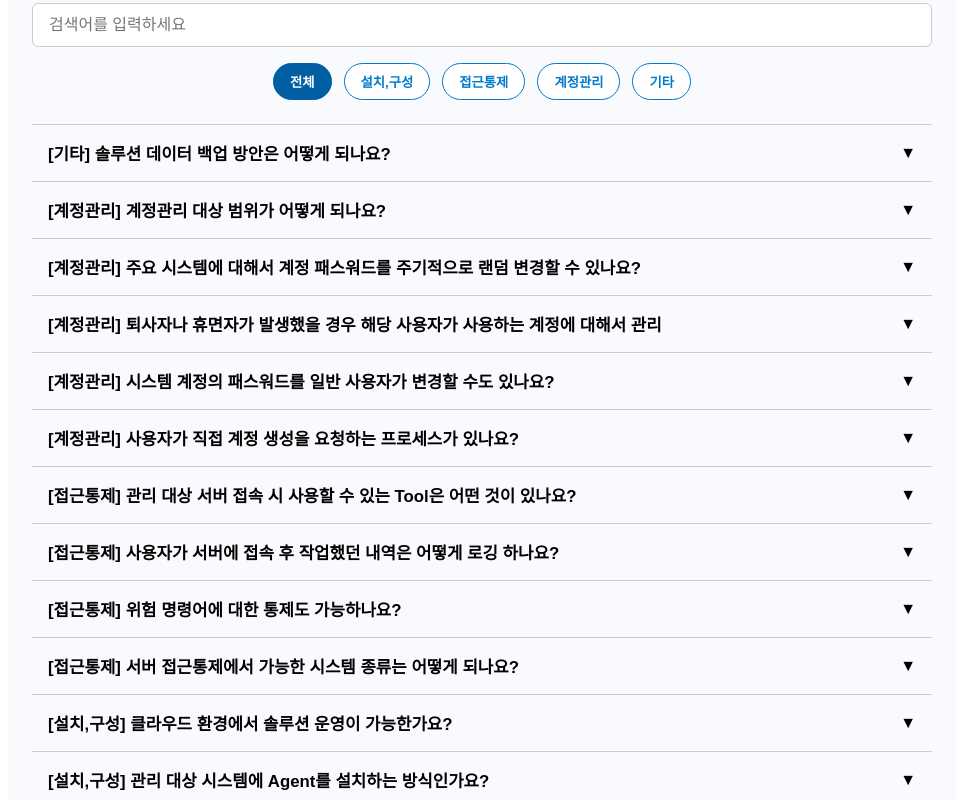
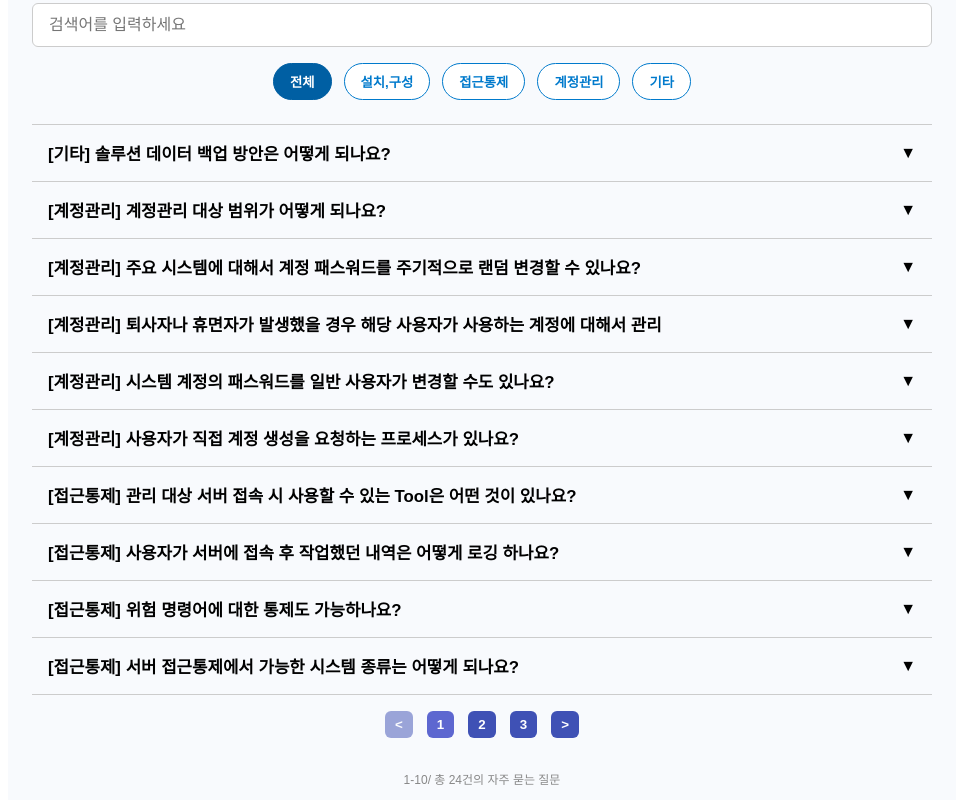
Before and after one commit to CookKMS/Cook_KMS_FrontEnd, a React (Create React App) app: page /faq in a window 1280 px wide. Shown: the part 180-980 px from the top of the page, without its empty margins (158-1121 px from the left). Built offline with nearby package versions, Linux system fonts and the light colour scheme.

Commit message:
Feat/ FAQ 페이지에 페이지네이션 추가
10개로 나누고, 전체 개수 표시.

```diff
--- a/src/pages/FAQPage.js
+++ b/src/pages/FAQPage.js
@@ -1,36 +1,59 @@
-// src/pages/FAQPage.js
-
-import React, { useState } from "react";
+import React, { useState, useEffect } from "react";
 import Header from "../components/Header";
 import "../styles/FAQPage.css";
-import { faqData } from "../data/faqData"; // ✅ [개발 초기] 임시 데이터 사용 (실제 서비스에서는 API 연동 예정)
+// [TODO: 초기 개발단계에서만 사용] 실제 서비스에서는 API 연동 예정
+import { faqData as dummyData } from "../data/faqData";
 
-// ✅ FAQ 카테고리 필터 목록 (카테고리 테이블과 매핑 가능)
+// ✅ 카테고리 목록 (공통 코드 테이블과 매핑 가능)
 const categories = ['전체', '설치,구성', '접근통제', '계정관리', '기타'];
 
 export default function FAQPage() {
-  // ✅ 사용자 입력 상태 관리
-  const [searchTerm, setSearchTerm] = useState(""); // 검색어
-  const [selectedCategory, setSelectedCategory] = useState("전체"); // 선택된 카테고리
-  const [expandedIndex, setExpandedIndex] = useState(null); // 확장된 질문 인덱스
+  // 📦 전체 FAQ 목록
+  const [faqList, setFaqList] = useState([]);
+  const [searchTerm, setSearchTerm] = useState("");
+  const [selectedCategory, setSelectedCategory] = useState("전체");
+  const [expandedIndex, setExpandedIndex] = useState(null);
 
-  // ✅ [Flask 연동 예정] FAQ 목록 필터링
-  // 추후 `/api/faq`와 같은 endpoint에서 전체 FAQ 데이터를 받아오도록 fetch 처리 필요
-  // 현재는 faqData (프론트 임시 데이터)를 활용
-  const filteredFaqs = faqData.filter((faq) => {
-    const matchesCategory =
-      selectedCategory === "전체" || faq.category === selectedCategory;
+  // 📄 페이지네이션
+  const [currentPage, setCurrentPage] = useState(1);
+  const itemsPerPage = 10;
 
-    const matchesSearch =
+  // ✅ FAQ 데이터 초기 로딩
+  useEffect(() => {
+    const fetchFaqs = async () => {
+      try {
+        // [Flask 연동 시 아래 코드 사용]
+        // const res = await fetch("/api/faq"); // ✅ GET /api/faq
+        // const data = await res.json();
+        // setFaqList(data);
+
+        // 현재는 더미 데이터 사용
+        setFaqList(dummyData);
+      } catch (err) {
+        console.error("FAQ 불러오기 실패:", err);
+      }
+    };
+
+    fetchFaqs();
+  }, []);
+
+  // ✅ 카테고리 및 검색어 기준 필터링
+  const filteredFaqs = faqList.filter((faq) => {
+    const matchCategory = selectedCategory === "전체" || faq.category === selectedCategory;
+    const matchSearch =
       faq.question.toLowerCase().includes(searchTerm.toLowerCase()) ||
-      (typeof faq.answer === "string"
-        ? faq.answer.toLowerCase().includes(searchTerm.toLowerCase())
-        : false);
-
-    return matchesCategory && matchesSearch;
+      (typeof faq.answer === "string" &&
+        faq.answer.toLowerCase().includes(searchTerm.toLowerCase()));
+    return matchCategory && matchSearch;
   });
 
-  // ✅ 질문 클릭 시 토글 처리
+  // ✅ 페이지네이션 처리
+  const totalPages = Math.ceil(filteredFaqs.length / itemsPerPage);
+  const paginatedFaqs = filteredFaqs.slice(
+    (currentPage - 1) * itemsPerPage,
+    currentPage * itemsPerPage
+  );
+
   const toggleExpand = (index) => {
     setExpandedIndex(expandedIndex === index ? null : index);
   };
@@ -41,25 +64,30 @@ export default function FAQPage() {
       <main className="container faq-page">
         <h1>자주 묻는 질문 (FAQ)</h1>
 
-        {/* ✅ 검색 입력창 */}
+        {/* 🔍 검색 입력 */}
         <input
           type="search"
           aria-label="검색어 입력"
           placeholder="검색어를 입력하세요"
           className="faq-search"
           value={searchTerm}
-          onChange={(e) => setSearchTerm(e.target.value)}
+          onChange={(e) => {
+            setSearchTerm(e.target.value);
+            setCurrentPage(1); // 검색 시 페이지 초기화
+          }}
         />
 
-        {/* ✅ 카테고리 필터 영역 */}
-        {/* category 값은 코드 테이블과 매핑되어야 하며, 백엔드에서도 필터링용 파라미터로 사용 가능 */}
+        {/* 🔘 카테고리 필터 */}
         <nav className="faq-categories" role="list">
           {categories.map((cat) => (
             <button
               key={cat}
               type="button"
               className={`faq-category-btn ${selectedCategory === cat ? "active" : ""}`}
-              onClick={() => setSelectedCategory(cat)}
+              onClick={() => {
+                setSelectedCategory(cat);
+                setCurrentPage(1); // 카테고리 변경 시 페이지 초기화
+              }}
               role="listitem"
             >
               {cat}
@@ -67,56 +95,87 @@ export default function FAQPage() {
           ))}
         </nav>
 
-        {/* ✅ FAQ 목록 렌더링 영역 */}
-        {/* 추후 백엔드에서 받은 데이터로 대체되며, map 처리 유지 */}
+        {/* 📋 FAQ 목록 */}
         <section aria-label="FAQ 목록" className="faq-list">
-          {filteredFaqs.length === 0 ? (
+          {paginatedFaqs.length === 0 ? (
             <p className="no-results">조회되는 FAQ가 없습니다.</p>
           ) : (
-            filteredFaqs.map((faq, idx) => (
+            paginatedFaqs.map((faq, idx) => {
+              const globalIndex = (currentPage - 1) * itemsPerPage + idx;
+              return (
                 <article
-                key={faq.id} // FAQ 식별자 (DB id)
-                className={`faq-item ${expandedIndex === idx ? "expanded" : ""}`}
+                  key={faq.id}
+                  className={`faq-item ${expandedIndex === globalIndex ? "expanded" : ""}`}
                 >
-                {/* ✅ 질문 버튼: 제목 앞에 [카테고리] 표기 */}
                   <button
                     className="faq-question"
-                  onClick={() => toggleExpand(idx)}
-                  aria-expanded={expandedIndex === idx}
-                  aria-controls={`faq-answer-${idx}`}
-                  id={`faq-question-${idx}`}
+                    onClick={() => toggleExpand(globalIndex)}
+                    aria-expanded={expandedIndex === globalIndex}
+                    aria-controls={`faq-answer-${globalIndex}`}
+                    id={`faq-question-${globalIndex}`}
                   >
-                  {/* ✅ 서버에서 전달된 category 속성 기준으로 표기 */}
+                    {/* ✅ 제목 앞에 [카테고리] 표시 */}
                     [{faq.category}] {faq.question}
                     <span className="faq-toggle-icon" aria-hidden="true">
-                    {expandedIndex === idx ? "▲" : "▼"}
+                      {expandedIndex === globalIndex ? "▲" : "▼"}
                     </span>
                   </button>
 
-                {/* ✅ 질문이 열렸을 때 답변 표시 */}
-                {expandedIndex === idx && (
+                  {expandedIndex === globalIndex && (
                     <div
-                    id={`faq-answer-${idx}`}
+                      id={`faq-answer-${globalIndex}`}
                       className="faq-answer"
                       role="region"
-                    aria-labelledby={`faq-question-${idx}`}
+                      aria-labelledby={`faq-question-${globalIndex}`}
                     >
-                    {typeof faq.answer === "string" ? (
                       <p>{faq.answer}</p>
-                    ) : (
-                      faq.answer
-                    )}
                     </div>
                   )}
                 </article>
-            ))
+              );
+            })
           )}
         </section>
 
-        {/* ✅ 전체 FAQ 개수 요약 (백엔드 연동 시 필터링된 데이터 기준으로 렌더링 가능) */}
+        {/* 📌 페이지네이션 UI */}
+        {totalPages > 1 && (
+          <nav className="pagination" aria-label="페이지 이동">
+            <button
+              onClick={() => setCurrentPage((p) => Math.max(1, p - 1))}
+              disabled={currentPage === 1}
+              aria-label="이전 페이지"
+            >
+              &lt;
+            </button>
+            {Array.from({ length: totalPages }).map((_, i) => (
+              <button
+                key={i}
+                className={currentPage === i + 1 ? "active" : ""}
+                onClick={() => setCurrentPage(i + 1)}
+              >
+                {i + 1}
+              </button>
+            ))}
+            <button
+              onClick={() => setCurrentPage((p) => Math.min(totalPages, p + 1))}
+              disabled={currentPage === totalPages}
+              aria-label="다음 페이지"
+            >
+              &gt;
+            </button>
+          </nav>
+        )}
+
+        {/* 🔢 총 개수 안내 */}
         <footer className="faq-footer">
           <small>
-            1-{filteredFaqs.length} / 총 {faqData.length}건의 자주 묻는 질문
+            {filteredFaqs.length === 0
+              ? "0"
+              : `${(currentPage - 1) * itemsPerPage + 1}-${Math.min(
+                  currentPage * itemsPerPage,
+                  filteredFaqs.length
+                )}`}
+            / 총 {faqList.length}건의 자주 묻는 질문
           </small>
         </footer>
       </main>
```
Lines whose indentation alone changed are shown as unchanged.
